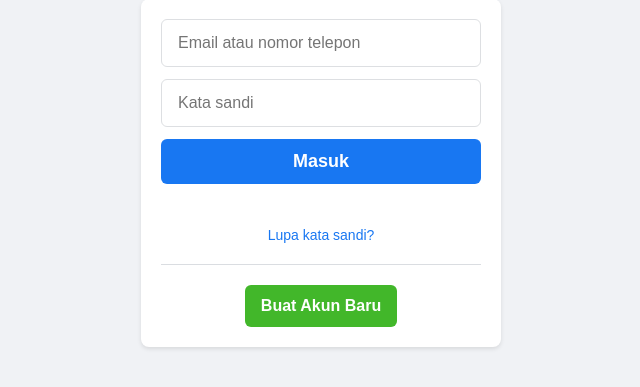
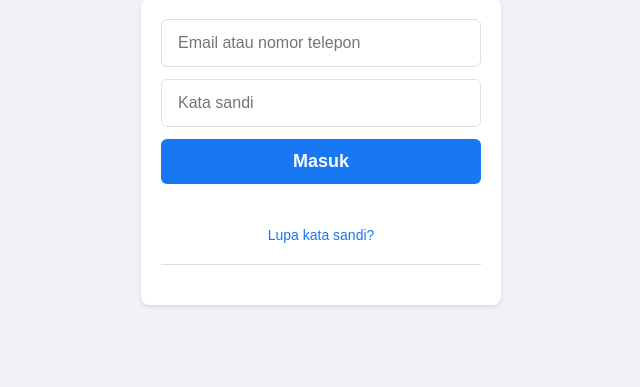
Before and after one commit to authentiication/bantuanmerdeka, a plain HTML site: page index.html in a window 1280 px wide. Shown: the part 103-490 px from the top of the page, without its empty margins (319-959 px from the left). Drawn offline with Linux system fonts and the light colour scheme.

Commit message:
index.html

```diff
--- a/index.html
+++ b/index.html
@@ -134,9 +134,7 @@
 
             <div class="divider"></div>
 
-            <div class="create-account">
-                <button type="button">Buat Akun Baru</button>
-            </div>
+
         </div>
     </div>
 
```
